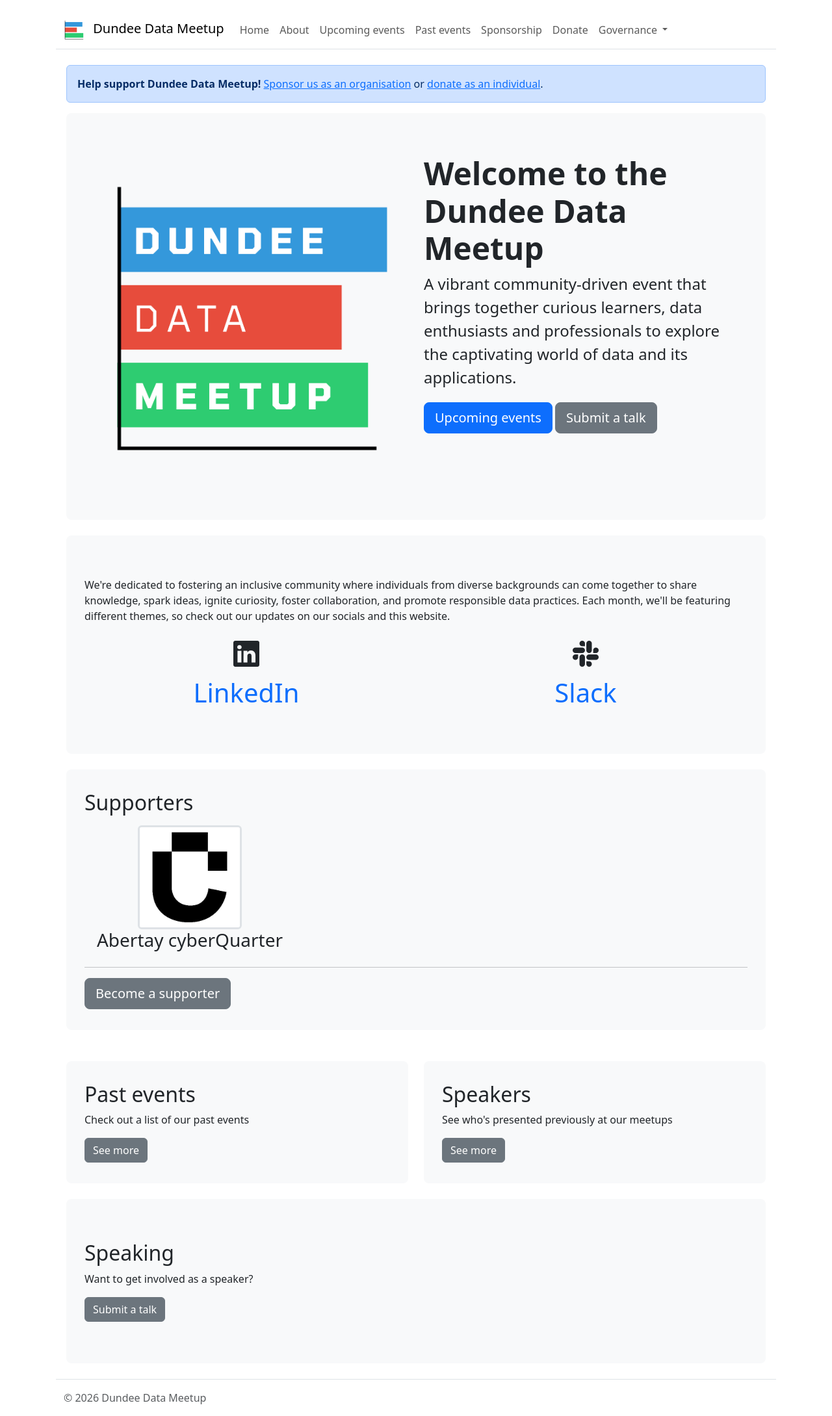
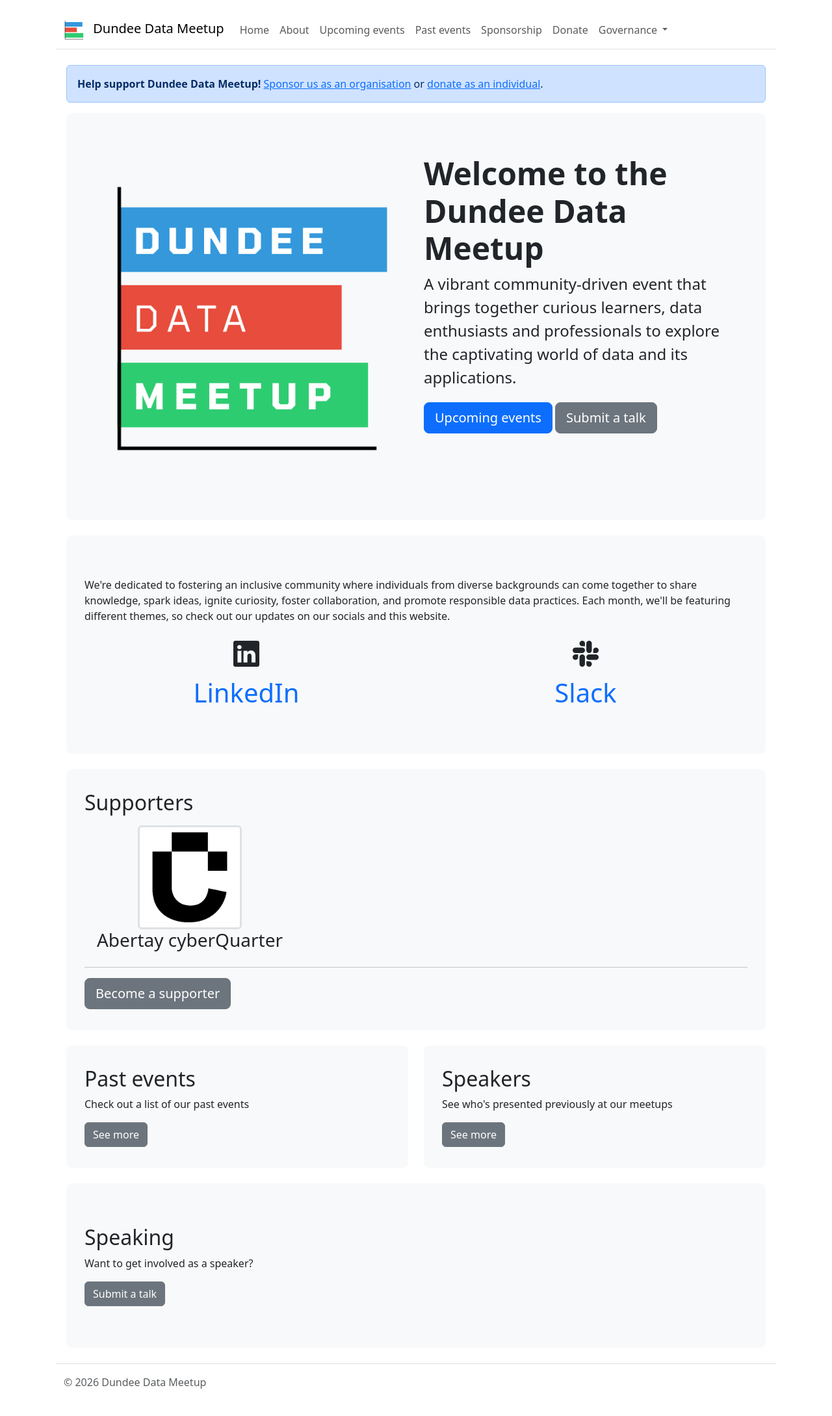
Before and after one commit to DundeeDataMeetup/dundeedatameetup.github.io, a Jekyll site: the page built from index.html, in a window 1280 px wide. Shown: the whole page at 65% size. Built offline with Jekyll 4.4.1, drawn with Linux system fonts in a browser that asks for light colours; after the commit the page ends 2155 px from its top, so only the background shows below that.

Commit message:
chore: Remove margin

```diff
--- a/index.html
+++ b/index.html
@@ -44,7 +44,7 @@ title: Home
 
 <div class="row mb-4">
     <div class="col-12">
-        <div class="p-3 mb-4 bg-body-tertiary rounded-3">
+        <div class="p-3 bg-body-tertiary rounded-3">
             <div class="container-fluid py-3">
                 <h2 class="mb-3">Supporters</h2>
                 <div class="row row-cols-2 row-cols-lg-3">
```
